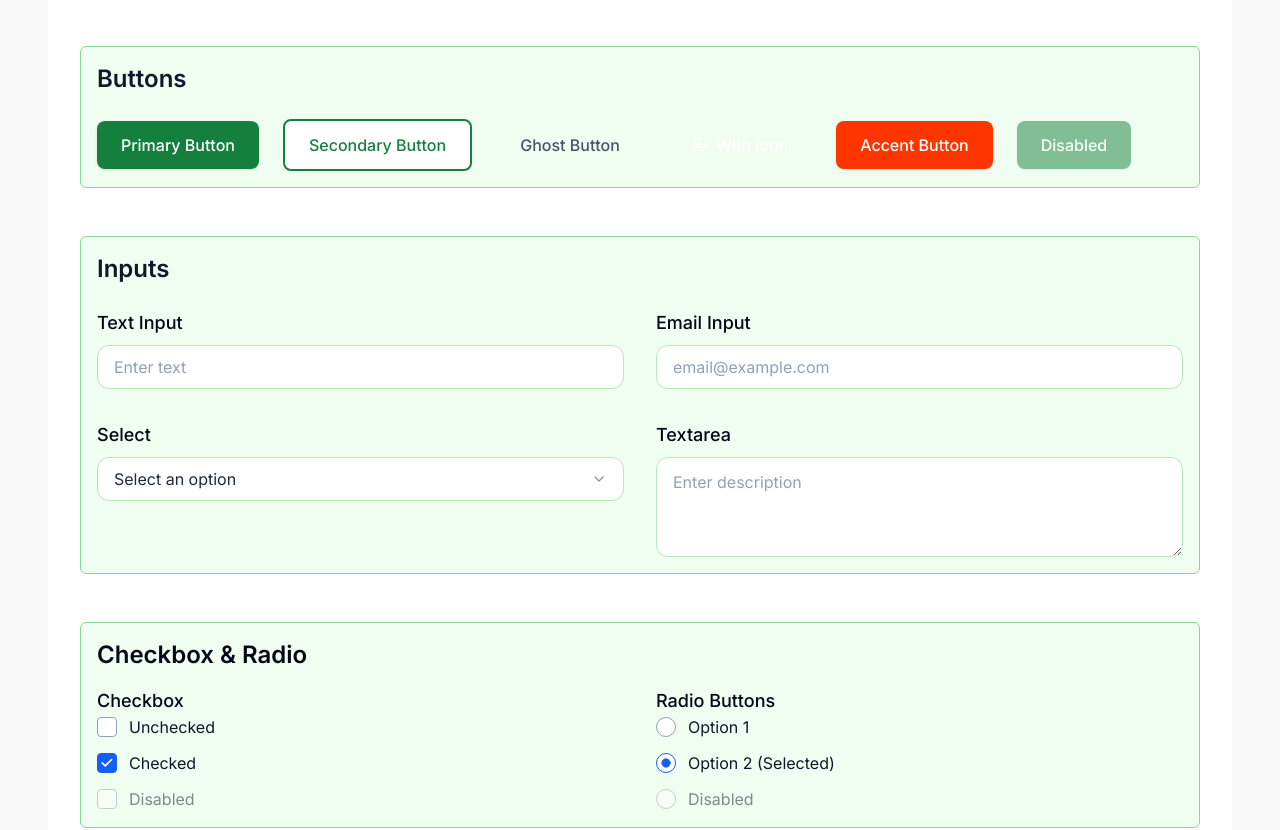
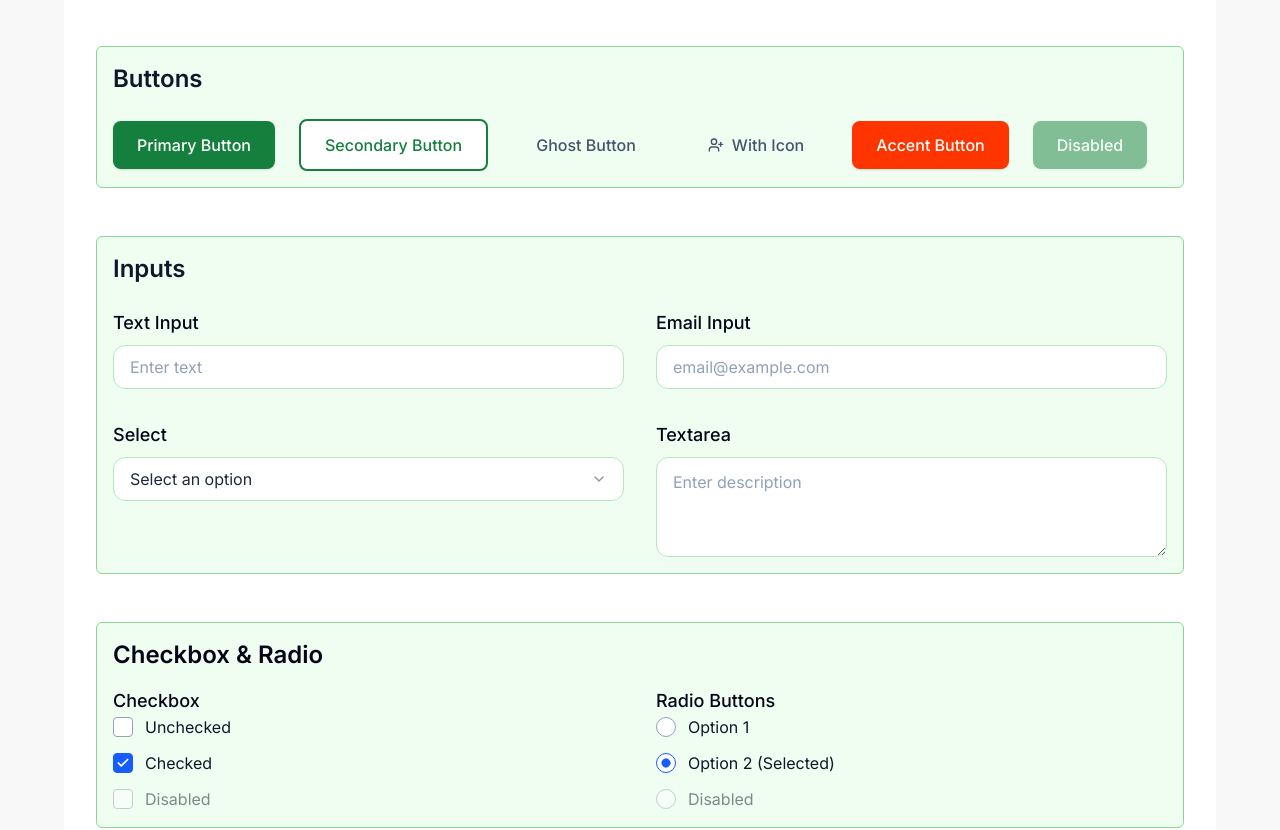
Before and after one commit to abeeratia/Next-js-user-manager, a Next.js app: page / in a window 1280 px wide. Shown: the part 4933-5763 px from the top of the page. Built offline with nearby package versions, Linux system fonts and the light colour scheme; no server answers.

Commit message:
fix: make ghost button visible on light background to prevent perceived empty gaps

```diff
--- a/src/components/organisms/AtomsPalette.tsx
+++ b/src/components/organisms/AtomsPalette.tsx
@@ -123,7 +123,7 @@ export function AtomsPalette() {
               <Button
                 variant="ghost"
                 size="lg"
-                className="text-white hover:text-white/90 hover:bg-white/10"
+                className="hover:bg-slate-200"
                 icon={UserPlus}
               >
                 With Icon
--- a/src/components/templates/MainTemplate.tsx
+++ b/src/components/templates/MainTemplate.tsx
@@ -10,7 +10,7 @@ export function MainTemplate({ children }: MainTemplateProps) {
   return (
     <div className="flex min-h-screen flex-col bg-background">
       <Header />
-      <main className="mx-auto w-full max-w-7xl px-4 sm:px-8 lg:px-12 flex-1">
+      <main className="mx-auto w-full max-w-7xl px-10 sm:px-14 lg:px-16 flex-1">
         {children}
       </main>
       <Footer />
```
